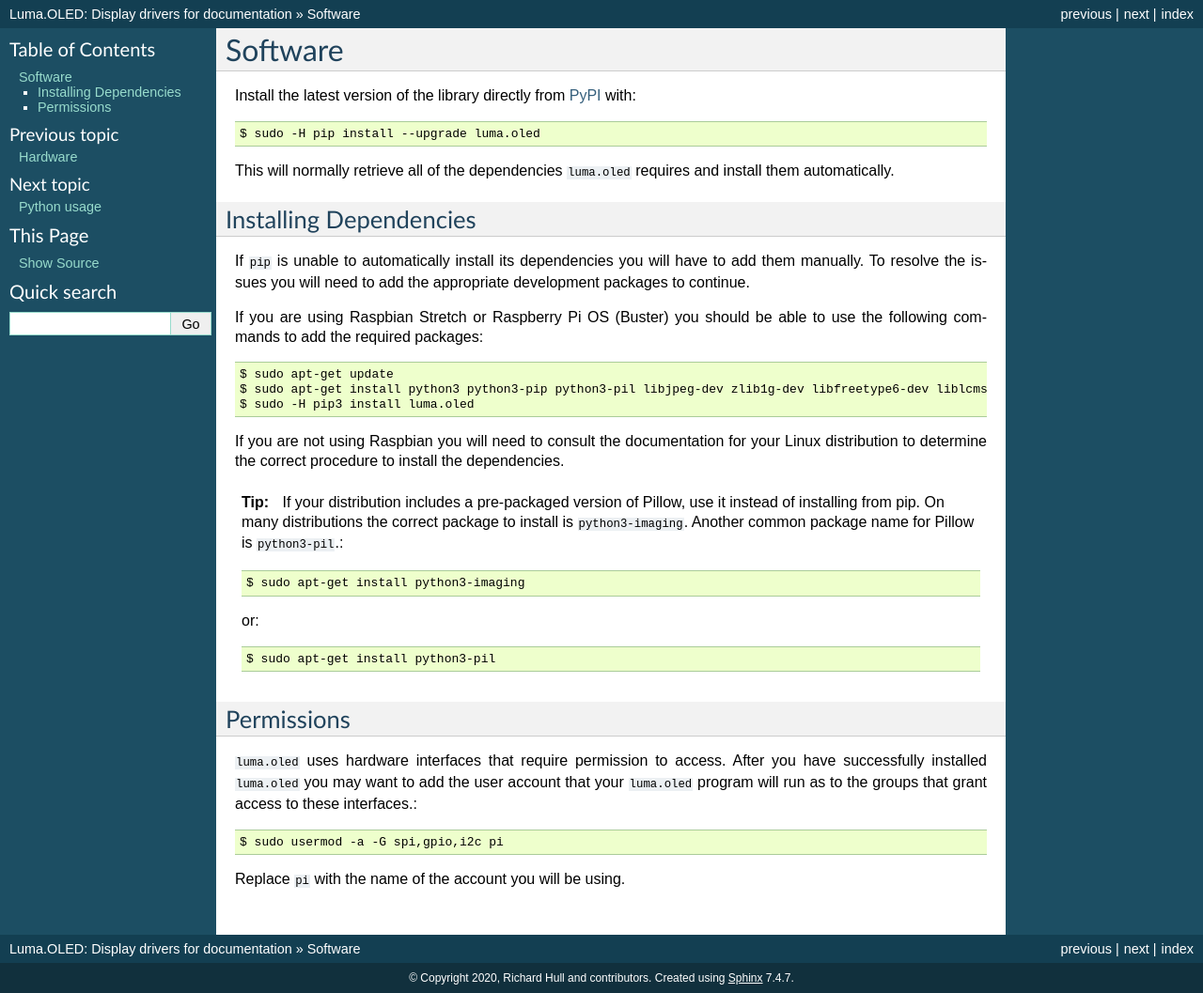
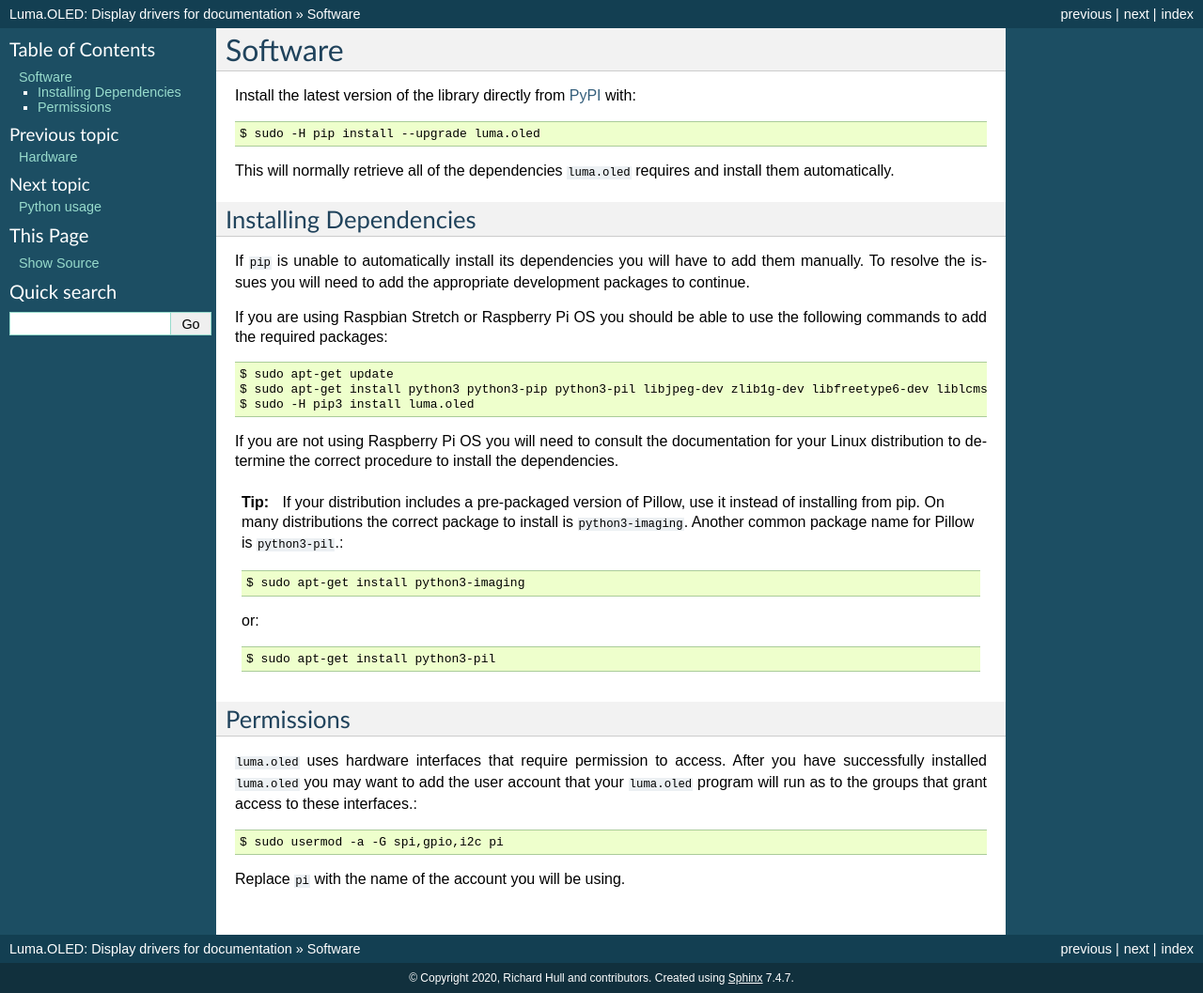
Before and after one commit to rm-hull/luma.oled, a Sphinx documentation site: the page built from doc/software.rst, in a window 1280 px wide. Shown: the whole page at 94% size. Built offline with Sphinx 7.4.7, drawn with Linux system fonts in a browser that asks for light colours; pages that are not in the unit, such as notebooks, are missing from menus; the version number could not be read and is left out.

Commit message:
rename to Raspberry Pi OS

```diff
--- a/doc/software.rst
+++ b/doc/software.rst
@@ -16,14 +16,14 @@ If ``pip`` is unable to automatically install its dependencies you will have to
 add them manually.  To resolve the issues you will need to add the appropriate
 development packages to continue.
 
-If you are using Raspbian Stretch or Raspberry Pi OS (Buster) you should
+If you are using Raspbian Stretch or Raspberry Pi OS you should
 be able to use the following commands to add the required packages::
 
 $ sudo apt-get update
 $ sudo apt-get install python3 python3-pip python3-pil libjpeg-dev zlib1g-dev libfreetype6-dev liblcms2-dev libopenjp2-7 libtiff5 -y
 $ sudo -H pip3 install luma.oled
 
-If you are not using Raspbian you will need to consult the documentation for
+If you are not using Raspberry Pi OS you will need to consult the documentation for
 your Linux distribution to determine the correct procedure to install
 the dependencies.
 
```
